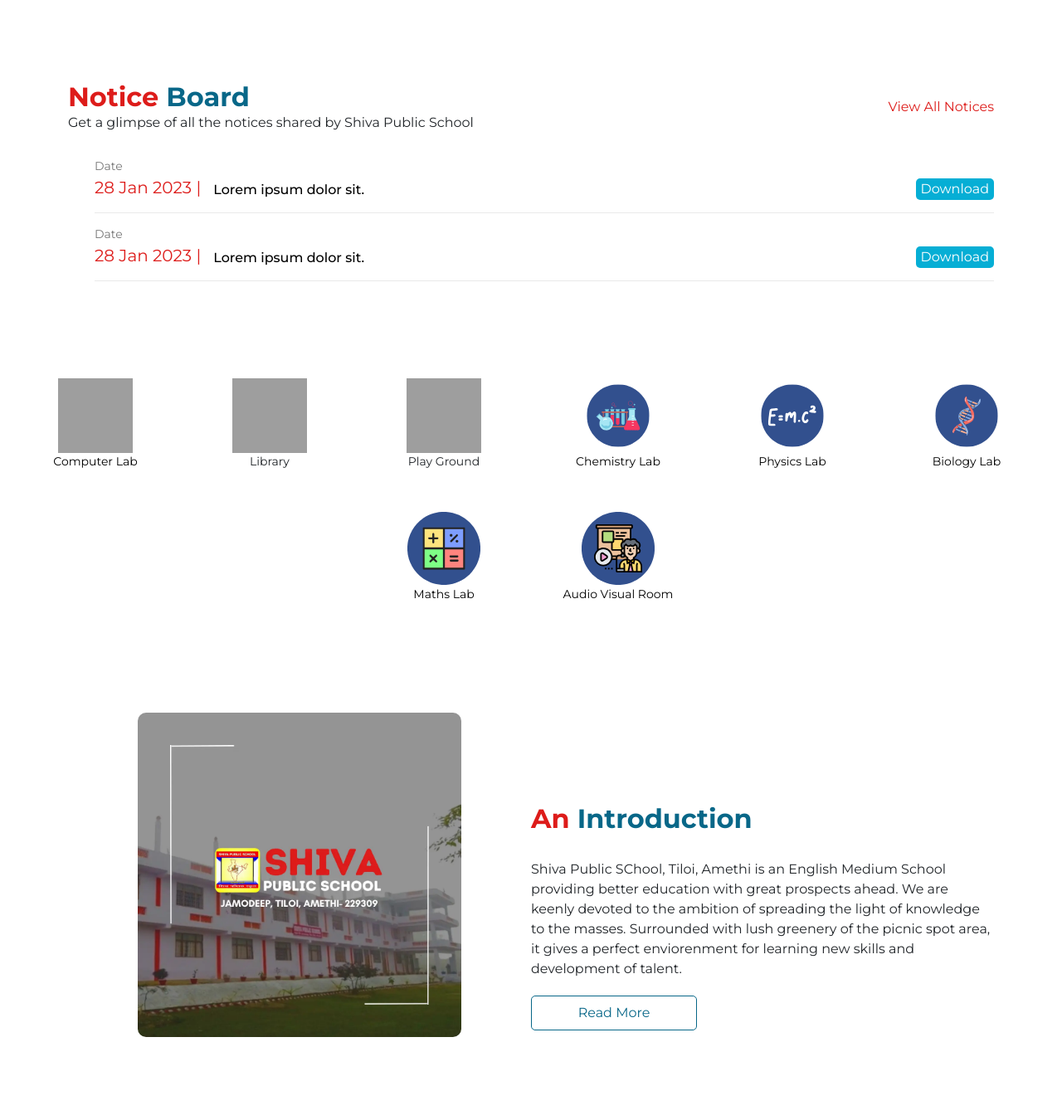
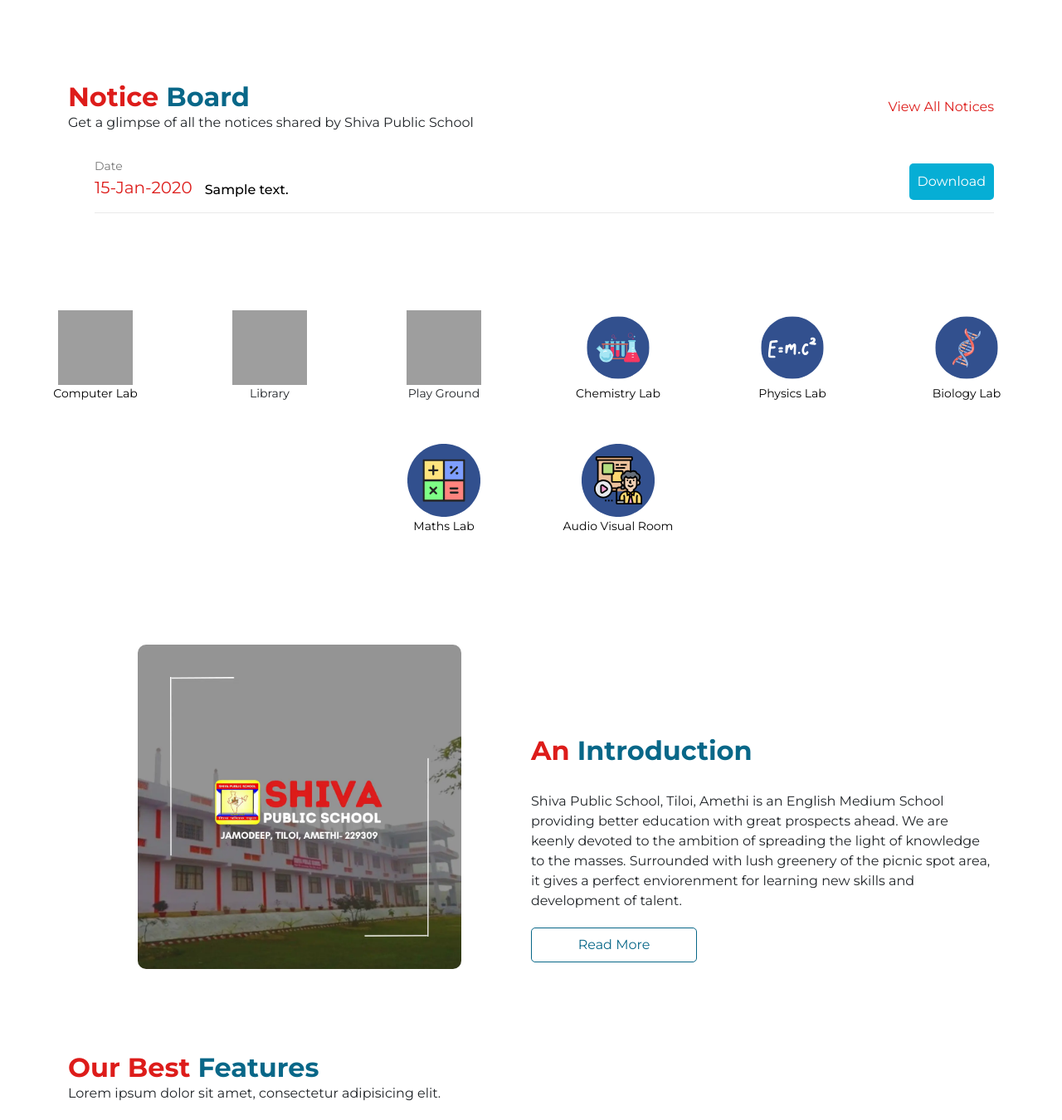
Before and after one commit to sidmrlazy/shivapublicschool, a PHP site: page / in a window 1280 px wide. Shown: the part 792-2142 px from the top of the page at 83% size. Run offline with PHP 8.4, Linux system fonts and the light colour scheme; tables that the repository leaves empty or names only in its code hold one stand-in row (values such as "Sample post"); grey boxes are pictures that could not be loaded.

Commit message:
modified:   assets/css/styles.css modified:   components/Home/section-3.php modified:   components/Home/section-4.php

```diff
--- a/assets/css/styles.css
+++ b/assets/css/styles.css
@@ -223,6 +223,10 @@ input::-webkit-inner-spin-button {
   background-color: #06aed5;
   font-size: 16px;
   border-radius: 5px;
+  padding: 10px;
+}
+.section-4-btn a {
+  text-decoration: none;
   color: #fff;
 }
 
--- a/components/Home/section-3.php
+++ b/components/Home/section-3.php
@@ -10,7 +10,7 @@
             </div>
             <!-- <a href="#" class="common-header-btn">View All Notices</a> -->
         </div>
-        <p>Shiva Public SChool, Tiloi, Amethi is an English Medium School providing better education with great
+        <p>Shiva Public School, Tiloi, Amethi is an English Medium School providing better education with great
             prospects ahead. We are keenly devoted to the ambition of spreading the light of knowledge to the masses.
             Surrounded with lush greenery of the picnic spot area, it gives a perfect enviorenment for learning new
             skills and development of talent.</p>
--- a/components/Home/section-4.php
+++ b/components/Home/section-4.php
@@ -1,4 +1,9 @@
-<div class="container">
+<?php require('components/db.php');
+$query = "SELECT * FROM `notice`";
+$result = mysqli_query($connection, $query);
+$count = mysqli_num_rows($result);
+if ($count > 0) {  ?>
+    <div class="container home-section-4">
         <div class="common-header">
             <div class="common-header-data">
                 <h2><span>Notice</span> Board</h2>
@@ -9,35 +14,29 @@
 
         <div class="section-4-container">
             <ul class="section-4-list">
+                <?php
+                while ($row = mysqli_fetch_assoc($result)) {
+                    $notice_detail = $row['notice_detail'];
+                    $notice_file = "admin/notice/doc/" . $row['notice_file'];
+                    $notice_upload_date = $row['notice_upload_date'];
+
+                ?>
                     <li class="section-4-row">
                         <div>
                             <p class="section-4-data-label">Date</p>
-                    <p class="section-4-date">28 Jan 2023 | </p>
+                            <p class="section-4-date"><?php echo date("d-M-Y", strtotime($notice_upload_date)) ?></p>
                         </div>
 
                         <div class="section-4-data">
-                    <p class="section-4-response">Lorem ipsum dolor sit.</p>
+                            <p class="section-4-response"><?php echo $notice_detail ?></p>
                         </div>
 
-                <div>
-                    <button class="section-4-btn">Download</button>
+                        <div class="section-4-btn">
+                            <a target="_blank" rel="noopener noreferrer" href="<?php echo $notice_file ?>">Download</a>
                         </div>
                     </li>
-
-            <li class="section-4-row">
-                <div>
-                    <p class="section-4-data-label">Date</p>
-                    <p class="section-4-date">28 Jan 2023 | </p>
-                </div>
-
-                <div class="section-4-data">
-                    <p class="section-4-response">Lorem ipsum dolor sit.</p>
-                </div>
-
-                <div>
-                    <button class="section-4-btn">Download</button>
-                </div>
-            </li>
+                <?php } ?>
             </ul>
         </div>
     </div>
+<?php } ?>
```
Lines whose indentation alone changed are shown as unchanged.
